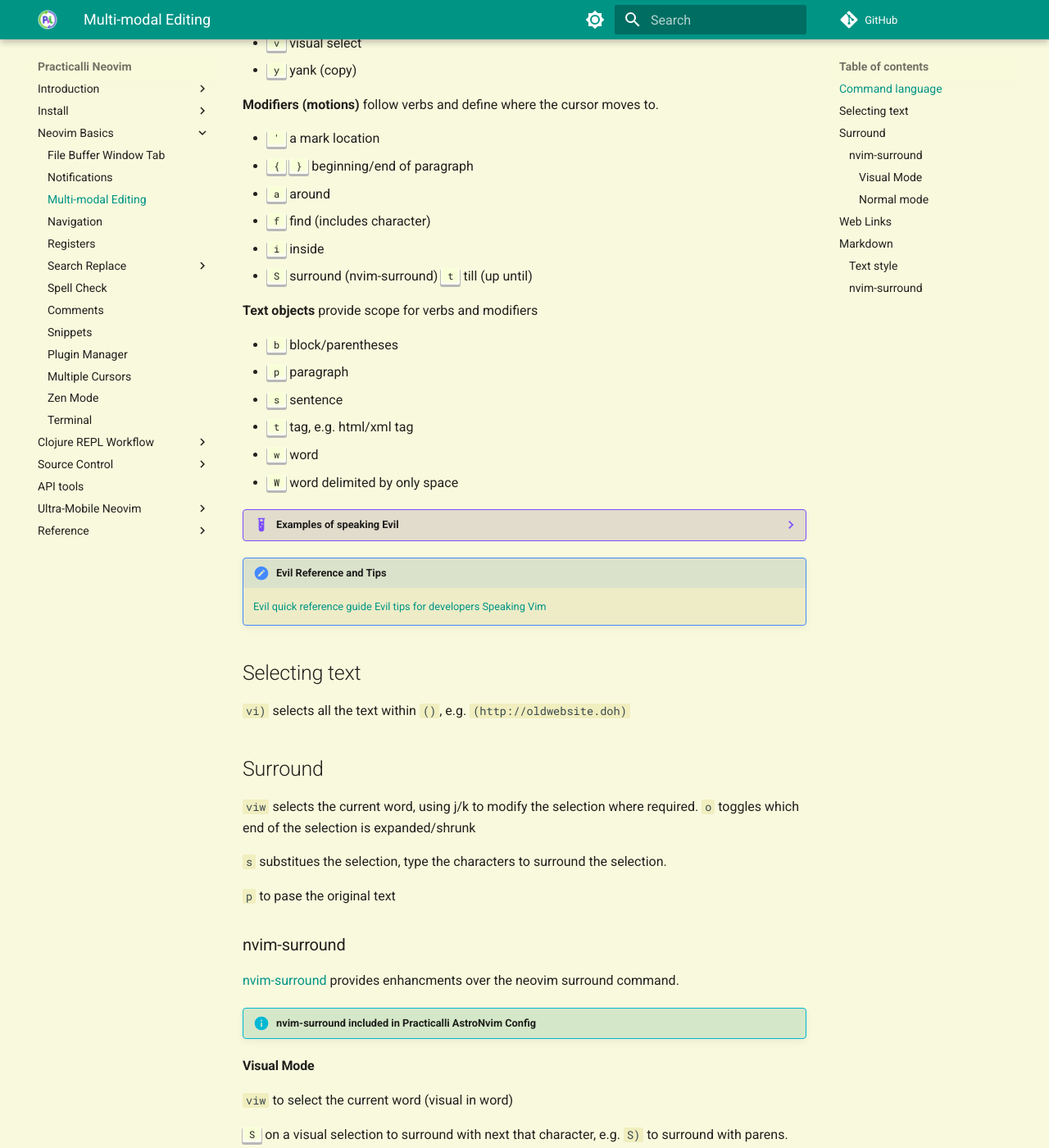
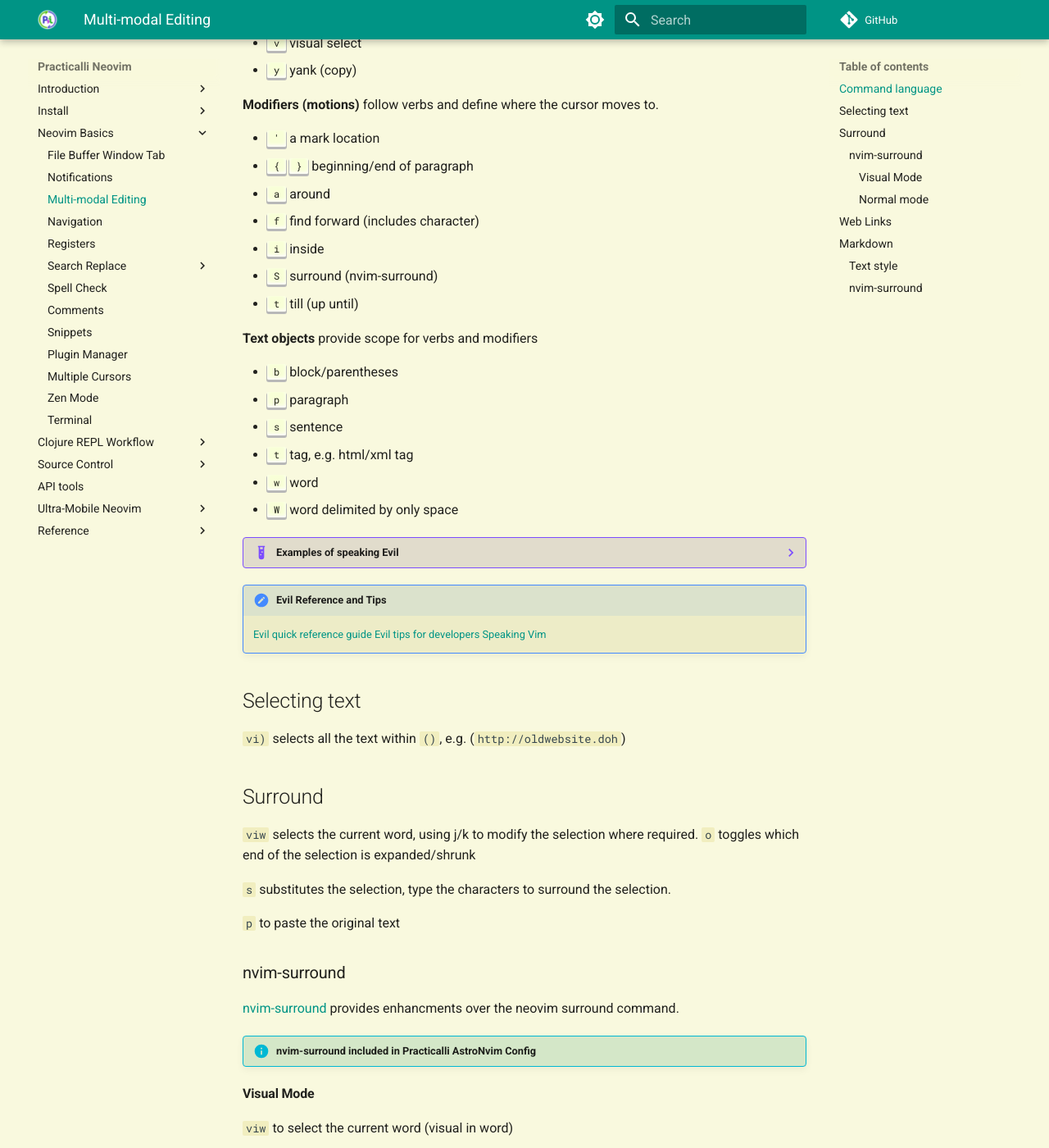
Before and after one commit to practicalli/neovim, an MkDocs documentation site: the page built from docs/neovim-basics/multi-modal-editing.md, in a window 1280 px wide and 1400 px high, scrolled down 930 px. Shown: the whole window at 82% size. Built offline with MkDocs 1.6.1 and Material for MkDocs 9.7.7, drawn with Linux system fonts in a browser that asks for light colours; comment, search, counter and statistics services are not loaded; some of the changed text lies outside the part shown.

Commit message:
Update multi-modal-editing.md
Fix a few typos in the definitions of key presses

Signed-off-by: Roger Erens <roger.erens@e-s-c.biz>

```diff
--- a/docs/neovim-basics/multi-modal-editing.md
+++ b/docs/neovim-basics/multi-modal-editing.md
@@ -11,7 +11,7 @@
 - ++"i"++ insert before the cursor
 - ++"a"++ append after the curor
 - ++"o"++ insert on new line after current line
-- ++"i"++ insert a new line previous to current line
+- ++"O"++ insert a new line previous to current line
 
 ++"v"++ to enter visual select, using navigation and/or motions to select a range.
 
@@ -26,7 +26,7 @@
 
 - ++"c"++ change
 - ++"d"++ delete
-- ++"f"++ find character
+- ++"f"++ find character forward
 - ++"g"++ go
 - ++"s"++ substitute
 - ++"v"++ visual select
@@ -37,10 +37,10 @@
 - ++single-quote++ a mark location
 - ++brace-left++ ++brace-right++ beginning/end of paragraph
 - ++"a"++ around
-- ++"f"++ find (includes character)
+- ++"f"++ find forward (includes character)
 - ++"i"++ inside
 - ++"S"++ surround (nvim-surround)
-++"t"++ till (up until)
+- ++"t"++ till (up until)
 
 **Text objects** provide scope for verbs and modifiers
 
@@ -84,16 +84,16 @@
 
 ## Selecting text
 
-`vi)` selects all the text within `()`, e.g. `(http://oldwebsite.doh)`
+`vi)` selects all the text within `()`, e.g. (`http://oldwebsite.doh`)
 
 
 ## Surround
 
 `viw` selects the current word, using j/k to modify the selection where required. `o` toggles which end of the selection is expanded/shrunk
 
-`s` substitues the selection, type the characters to surround the selection.
+`s` substitutes the selection, type the characters to surround the selection.
 
-`p` to pase the original text
+`p` to paste the original text
 
 ### nvim-surround
 
```
Also changed, not shown: other parts of docs/neovim-basics/multi-modal-editing.md (+1 -1 lines).
